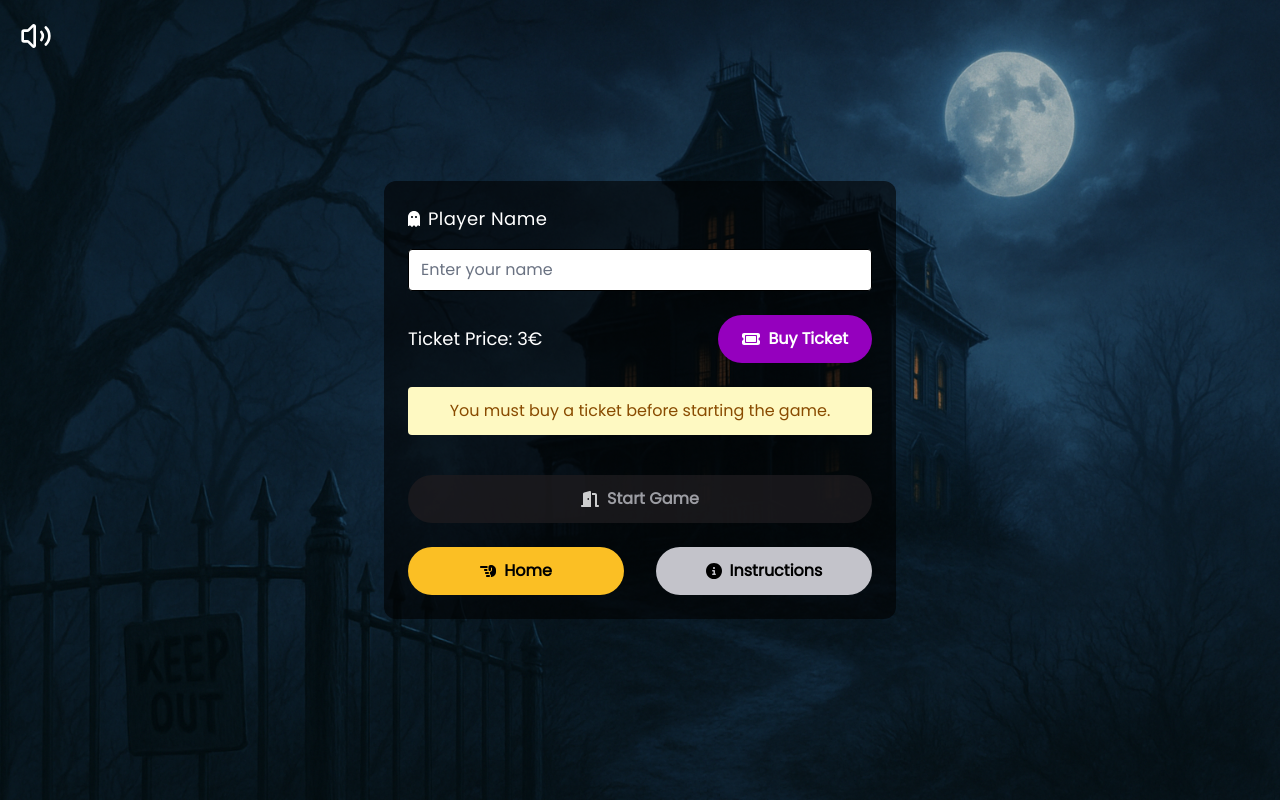
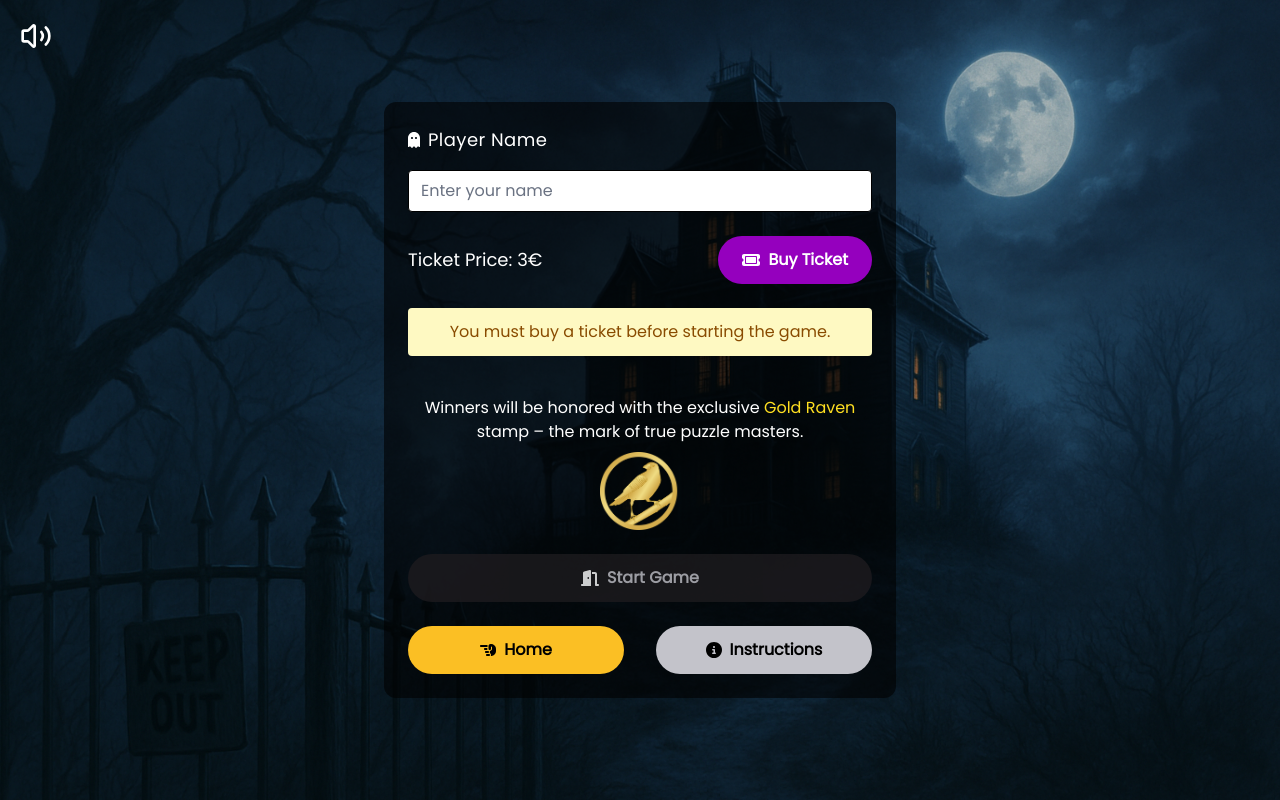
Before and after one commit to maxjvjohansson/virtual-escape-room, a Next.js app: page /lobby in a window 1280 px wide. Built offline with nearby package versions, Linux system fonts and the light colour scheme.

Commit message:
Add: StampAward component

```diff
--- a/src/components/EndGameScreen/EndGameScreen.tsx
+++ b/src/components/EndGameScreen/EndGameScreen.tsx
@@ -11,6 +11,7 @@ import TrophyIcon from "@assets/icons/trophy_black.svg";
 import DoorIcon from "@assets/icons/door_white.svg";
 import CheckBoxIcon from "@assets/icons/checkbox_white.svg";
 import CrossIcon from "@assets/icons/close_x_white.svg";
+import StampAward from "../StampAward/StampAward";
 
 type Score = {
   player_name: string;
@@ -157,9 +158,12 @@ export default function EndGameScreen() {
       )}
 
       {medalStatus === "success" && (
-        <p className="bg-green-100 text-green-800 text-center p-3 mb-4 rounded">
-          You earned a medal!
-        </p>
+        <>
+          <div className="flex flex-col justify-center items-center gap-4 bg-green-100 text-green-800 text-center p-3 mb-4 rounded">
+            <p>You&apos;ve been awarded a Gold Raven stamp!</p>
+            <StampAward />
+          </div>
+        </>
       )}
 
       {medalStatus === "error" && (
--- a/src/components/LobbyScreen/LobbyForm.tsx
+++ b/src/components/LobbyScreen/LobbyForm.tsx
@@ -12,6 +12,7 @@ import HandLeftIcon from "@assets/icons/hand_left_black.svg";
 import InfoIcon from "@assets/icons/info_black.svg";
 import DoorIcon from "@assets/icons/door_white.svg";
 import GhostIcon from "@assets/icons/ghost_white.svg";
+import StampAward from "../StampAward/StampAward";
 
 export default function LobbyForm() {
   const { dispatch } = useGameContext();
@@ -127,6 +128,15 @@ export default function LobbyForm() {
         </p>
       )}
 
+      <div className="flex flex-col justify-center items-center text-center">
+        <p className="mb-2">
+          Winners will be honored with the exclusive{" "}
+          <span className="text-yellow-300">Gold Raven </span>stamp – the mark
+          of true puzzle masters.
+        </p>
+        <StampAward />
+      </div>
+
       <Button
         type="submit"
         variant={ticketBought ? "primary-green" : "disabled"}
--- /dev/null
+++ b/src/components/StampAward/StampAward.tsx
@@ -0,0 +1,14 @@
+import Image from "next/image";
+
+export default function StampAward() {
+  return (
+    <div>
+      <Image
+        src="/images/gold_raven.png"
+        alt="Image of a raven in gold"
+        width={80}
+        height={80}
+      />
+    </div>
+  );
+}
```
Also changed, not shown: public/images/gold_raven.png (added).
